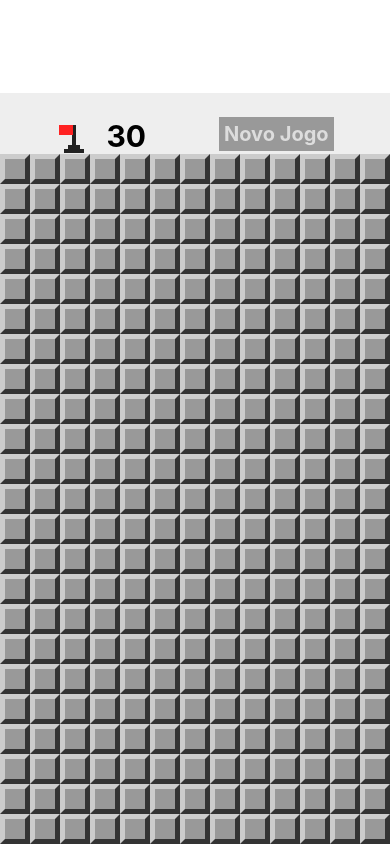
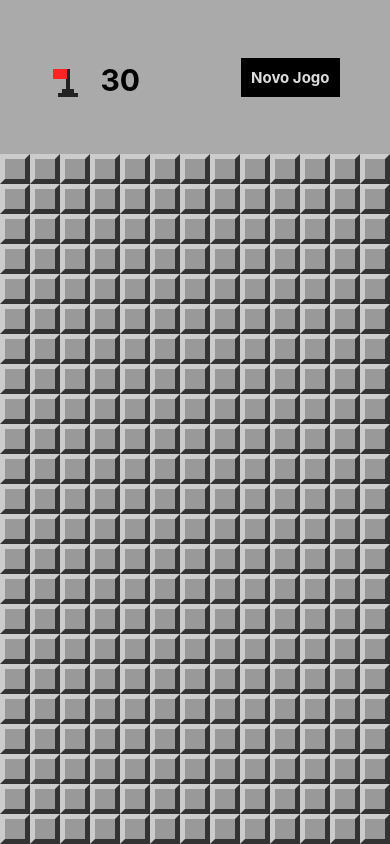
Before and after one commit to dronan/react-native-mines, a React Native app: screen / in a window 390 px wide. Built offline with nearby package versions, Linux system fonts and the light colour scheme.

Commit message:
comentarios e documentacao

```diff
--- a/App.tsx
+++ b/App.tsx
@@ -1,9 +1,10 @@
 import React, { Component } from 'react';
-import {StyleSheet, Text, View, Alert } from 'react-native';
+import {StyleSheet, View, Alert } from 'react-native';
 import params from './src/params';
 import MineField from './src/components/MineField';
 import { createMinedBoard, cloneBoard, openField, hadExplosion, wonGame, showMines, invertFlag, flagsUsed } from './src/functions';
 import Header from './src/components/Header';
+import LevelSelection from './src/screens/LevelSelection';
 
 export default class App extends Component  {
 
@@ -12,12 +13,26 @@ export default class App extends Component  {
     this.state = this.createState()
   }
 
+  /**
+   * Calculates the total number of mines based on the grid dimensions and difficulty level.
+   *
+   * @returns {number} The total number of mines.
+   */
   minesAmount = () => {
     const cols = params.getColumnsAmount();
     const rows = params.getRowsAmount();
     return Math.ceil(cols * rows * params.difficultLevel);
   }
 
+  /**
+   * Creates the initial state for the game.
+   *
+   * @returns {Object} The initial state object containing:
+   * - `board`: The game board with mines.
+   * - `won`: A boolean indicating if the game is won.
+   * - `lost`: A boolean indicating if the game is lost.
+   * - `showLevelSelection`: A boolean indicating if the level selection should be shown.
+   */
   createState = () => {
     const cols = params.getColumnsAmount();
     const rows = params.getRowsAmount();
@@ -25,9 +40,21 @@ export default class App extends Component  {
       board: createMinedBoard(rows, cols, this.minesAmount()),
       won: false,
       lost: false,
+      showLevelSelection: false,
     }
   }
 
+  /**
+   * Handles the event of opening a field on the game board.
+   *
+   * This function clones the current game board, opens the specified field,
+   * and checks if the game is lost or won. If the game is lost, it reveals all mines
+   * and shows a losing alert. If the game is won, it shows a winning alert.
+   * Finally, it updates the state with the new board and game status.
+   *
+   * @param row - The row index of the field to open.
+   * @param column - The column index of the field to open.
+   */
   onOpenField = (row: number, column: number) => {
     // @ts-ignore
     const board = cloneBoard(this.state.board);
@@ -47,6 +74,17 @@ export default class App extends Component  {
     this.setState({ board, lost, won });
   }
 
+  /**
+   * Handles the selection of a field in the game board.
+   *
+   * @param {number} row - The row index of the selected field.
+   * @param {number} column - The column index of the selected field.
+   *
+   * This function clones the current game board, inverts the flag at the specified
+   * field, and checks if the game has been won. If the game is won, it displays an
+   * alert to the user. Finally, it updates the component's state with the new board
+   * and the game status.
+   */
   onSelectField = (row:number, column:number) => {
     // @ts-ignore
     const board = cloneBoard(this.state.board)
@@ -60,22 +98,48 @@ export default class App extends Component  {
     this.setState({ board, won })
   }
 
+  /**
+   * Handles the cancellation of an action by updating the state to hide the level selection.
+   * Sets the `showLevelSelection` state to `false`.
+   */
+  onCancel = () => {
+    this.setState({showLevelSelection: false})
+  }
+
+  /**
+   * Handles the flag press event by updating the component's state to show the level selection.
+   *
+   * @returns {void}
+   */
   onFlagPress = () => {
-    // @ts-ignore
-    const board = cloneBoard(this.state.board)
-    flagsUsed(board)
-    this.setState({ board })
+    this.setState({showLevelSelection: true})
+  }
+
+  /**
+   * Handles the selection of a difficulty level.
+   *
+   * @param {number} level - The selected difficulty level.
+   */
+  onLevelSelected = (level: number) => {
+    params.difficultLevel = level
+    this.setState(this.createState())
   }
 
   render() {
       return (
         <View style={styles.container}>
+          <LevelSelection
+              //@ts-ignore
+              isVisible={this.state.showLevelSelection}
+              onLevelSelected={this.onLevelSelected}
+              onCancel={this.onCancel}
+            />
           <Header
-            onFlagPress={this.onFlagPress}
             //@ts-ignore
             flagsLeft={this.minesAmount() - flagsUsed(this.state.board)}
             onNewGame={() => this.setState(this.createState())}
-          ></Header>
+            onFlagPress={this.onFlagPress}
+          />
           <View style={styles.board}>
             <MineField
               //@ts-ignore
--- a/src/components/Header.js
+++ b/src/components/Header.js
@@ -20,12 +20,11 @@ export default props => {
 
 const styles = StyleSheet.create({
   container: {
+    flex: 1,
     flexDirection: 'row',
-    backgroundColor: '#EEE',
+    backgroundColor: '#AAA',
     alignItems: 'center',
     justifyContent: 'space-around',
-    paddingTop: 20,
-    paddingHorizontal: 20,
   },
   flagContainer: {
     flexDirection: 'row',
@@ -41,11 +40,12 @@ const styles = StyleSheet.create({
     marginLeft: 20,
   },
   button: {
-    backgroundColor: '#999',
+    backgroundColor: '#000',
     padding: 5,
   },
   buttonLabel: {
-    fontSize: 20,
+    fontSize: 15,
+    padding: 5,
     color: '#DDD',
     fontWeight: 'bold',
   },
--- a/src/components/Mine.js
+++ b/src/components/Mine.js
@@ -1,7 +1,7 @@
 import React from 'react';
-import {StyleSheet, View, Text} from 'react-native';
+import {StyleSheet, View} from 'react-native';
 
-export default props => {
+export default () => {
   return (
     <View style={styles.container}>
       <View style={styles.coreMine} />
--- /dev/null
+++ b/src/screens/LevelSelection.js
@@ -0,0 +1,71 @@
+import React from 'react';
+import {View, StyleSheet, TouchableOpacity, Modal, Text} from 'react-native';
+
+export default props => {
+  return (
+    <Modal
+      onRequestClose={props.onCancel}
+      visible={props.isVisible}
+      animationType="slide"
+      transparent={true}>
+      <View style={styles.frame}>
+        <View style={styles.container}>
+          <Text style={styles.title}>Selecione o nível</Text>
+          <TouchableOpacity
+            style={[styles.button, styles.bgEasy]}
+            onPress={() => props.onLevelSelected(0.1)}>
+            <Text style={styles.buttonLabel}>Fácil</Text>
+          </TouchableOpacity>
+          <TouchableOpacity
+            style={[styles.button, styles.bgNormal]}
+            onPress={() => props.onLevelSelected(0.2)}>
+            <Text style={styles.buttonLabel}>Intermediário</Text>
+          </TouchableOpacity>
+          <TouchableOpacity
+            style={[styles.button, styles.bgHard]}
+            onPress={() => props.onLevelSelected(0.3)}>
+            <Text style={styles.buttonLabel}>Difícil</Text>
+          </TouchableOpacity>
+        </View>
+      </View>
+    </Modal>
+  );
+};
+
+const styles = StyleSheet.create({
+  frame: {
+    flex: 1,
+    alignItems: 'center',
+    justifyContent: 'center',
+    backgroundColor: 'rgba(0,0,0,0.6)',
+  },
+  container: {
+    backgroundColor: '#EEE',
+    alignItems: 'center',
+    justifyContent: 'center',
+    padding: 15,
+  },
+  title: {
+    fontSize: 30,
+    fontWeight: 'bold',
+  },
+  button: {
+    marginTop: 10,
+    padding: 5,
+  },
+  buttonLabel: {
+    fontSize: 15,
+    padding: 5,
+    color: '#EEE',
+    fontWeight: 'bold',
+  },
+  bgEasy: {
+    backgroundColor: '#49b65d',
+  },
+  bgNormal: {
+    backgroundColor: '#2765F7',
+  },
+  bgHard: {
+    backgroundColor: '#F26337',
+  },
+});
```
Also changed, not shown: src/functions.js (+90 -0 lines), src/params.js (+11 -0 lines). Lines whose indentation alone changed are shown as unchanged.
